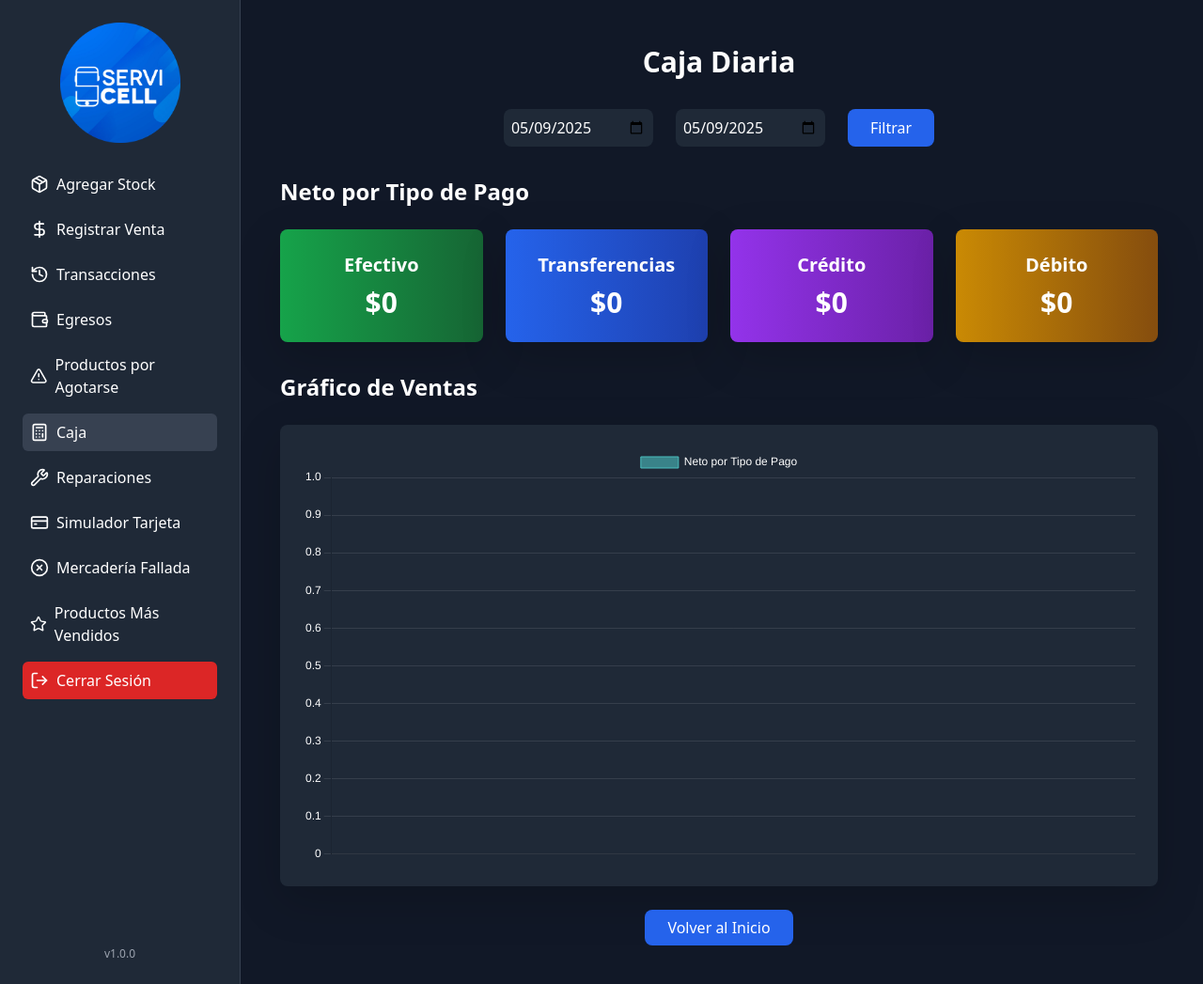
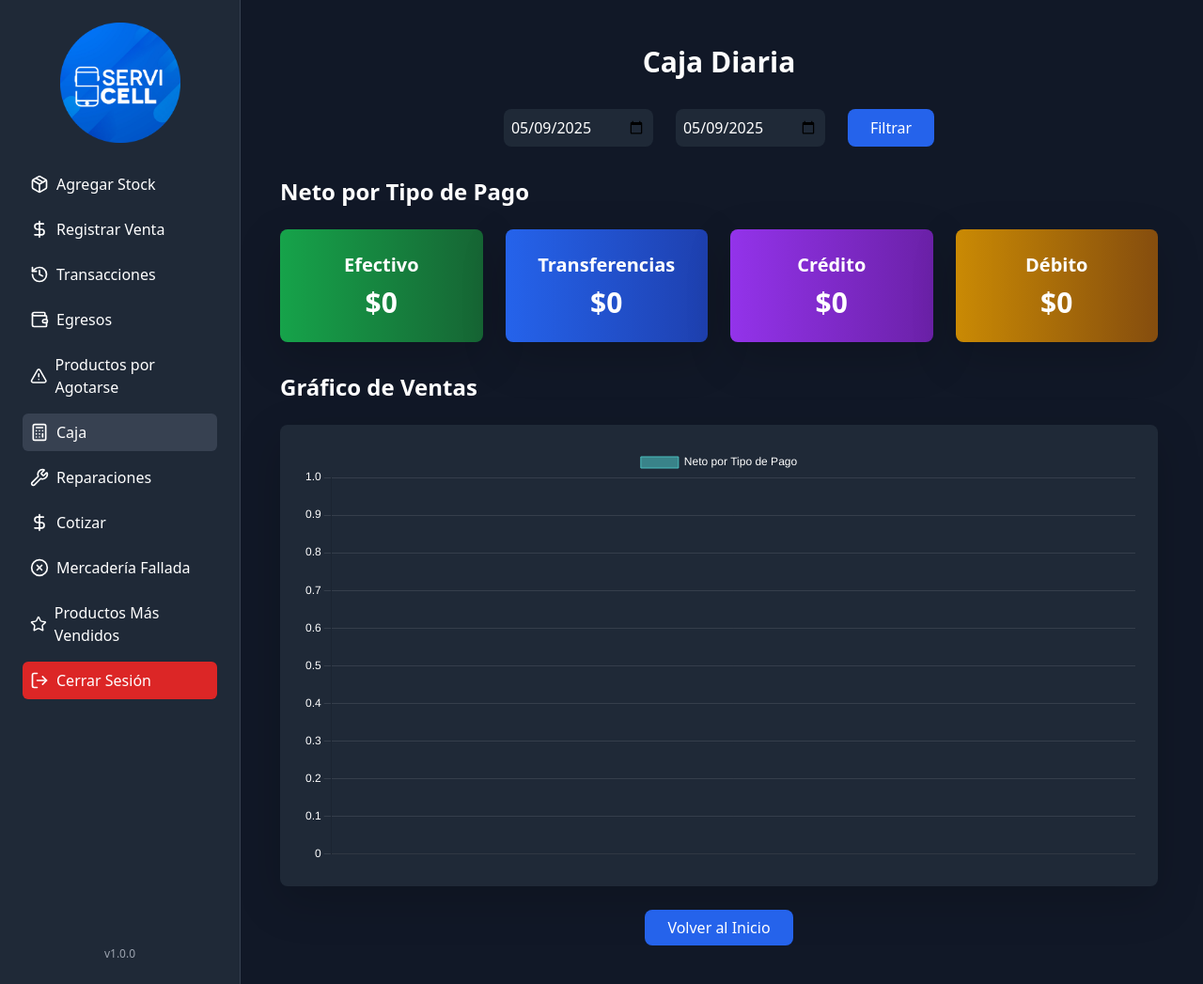
Before and after one commit to NahunMenem/Servicell, a Flask app: page /caja in a window 1280 px wide. Shown: the whole page at 94% size. Run offline with Flask 3, Linux system fonts and the light colour scheme; data that the repository does not hold is empty; some libraries are stand-ins or nearby versions.

Commit message:
Update base.html aa

```diff
--- a/templates/base.html
+++ b/templates/base.html
@@ -71,9 +71,10 @@
           <a href="{{ url_for('reparaciones') }}" class="flex items-center p-2 rounded hover:bg-gray-700 {{ 'bg-gray-700' if request.endpoint == 'reparaciones' else '' }}">
             <i data-lucide="wrench" class="w-5 h-5 mr-2"></i> Reparaciones
           </a>
-          <a href="{{ url_for('simulador_tarjeta') }}" class="flex items-center p-2 rounded hover:bg-gray-700 {{ 'bg-gray-700' if request.endpoint == 'simulador_tarjeta' else '' }}">
-            <i data-lucide="credit-card" class="w-5 h-5 mr-2"></i> Simulador Tarjeta
+          <a href="{{ url_for('cotizar') }}" class="flex items-center p-2 rounded hover:bg-gray-700 {{ 'bg-gray-700' if request.endpoint == 'cotizar' else '' }}">
+            <i data-lucide="dollar-sign" class="w-5 h-5 mr-2"></i> Cotizar
           </a>
+
 
           <a href="{{ url_for('mercaderia_fallada') }}" class="flex items-center p-2 rounded hover:bg-gray-700 {{ 'bg-gray-700' if request.endpoint == 'mercaderia_fallada' else '' }}">
             <i data-lucide="x-circle" class="w-5 h-5 mr-2"></i> Mercadería Fallada
```
